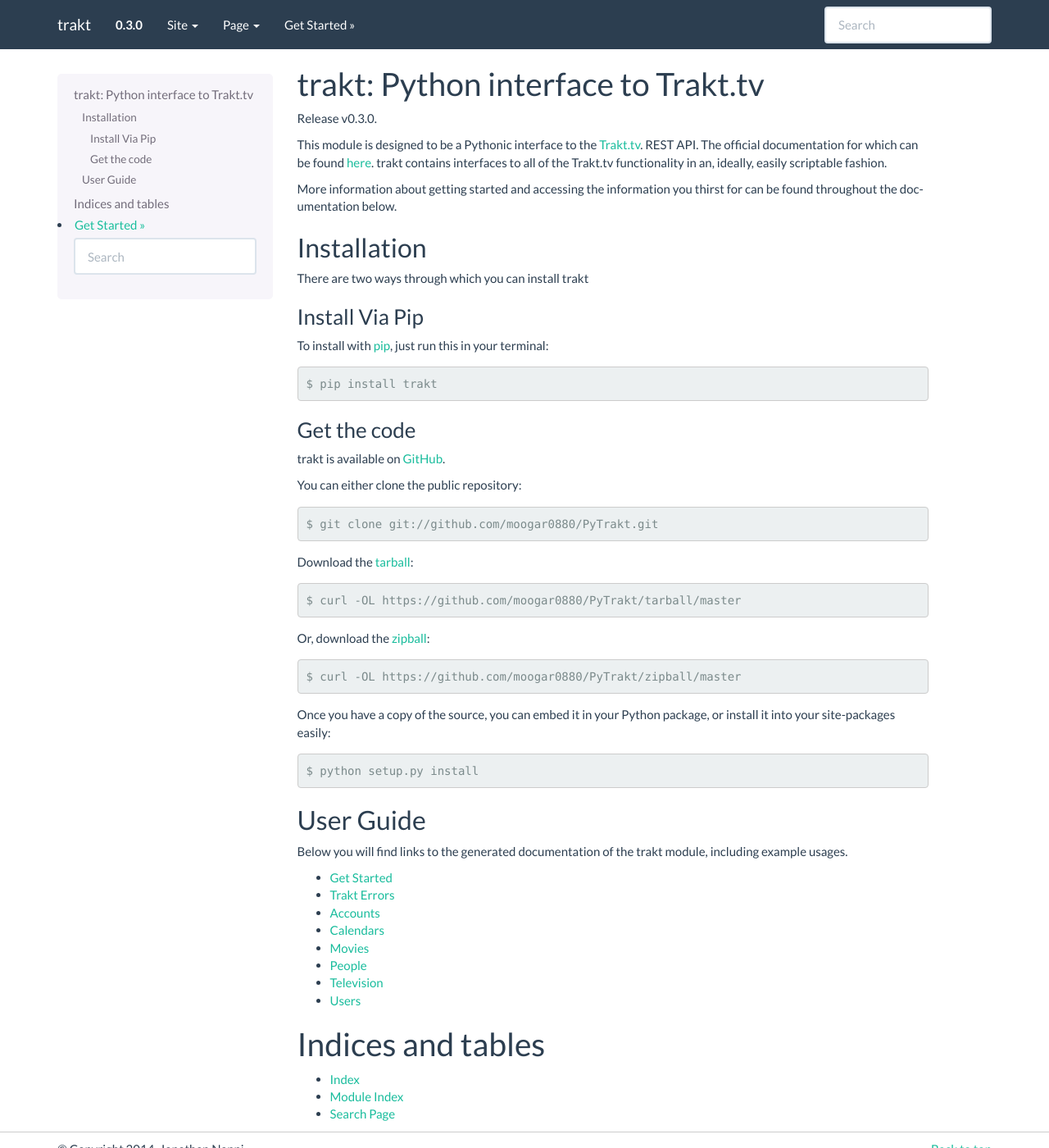
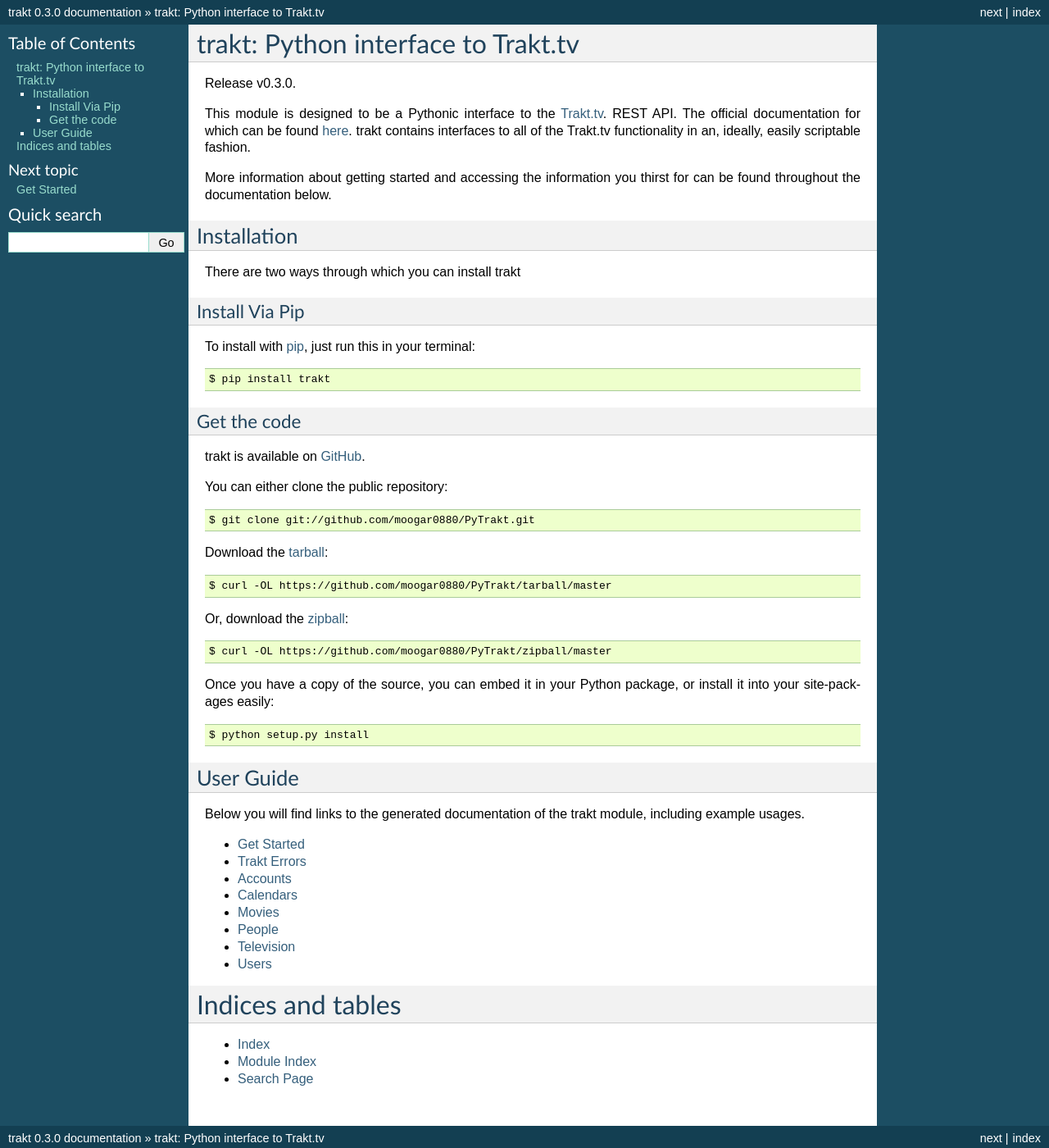
Before and after one commit to moogar0880/PyTrakt, a Sphinx documentation site: the page built from docs/index.rst, in a window 1280 px wide and 1400 px high. Shown: the whole window at 82% size. Built offline with Sphinx 7.4.7, drawn with Linux system fonts in a browser that asks for light colours.

Commit message:
Removing bootstrap theme for now.

```diff
--- a/docs/conf.py
+++ b/docs/conf.py
@@ -15,7 +15,7 @@
 import sys
 import os
 import trakt
-import sphinx_bootstrap_theme
+# import sphinx_bootstrap_theme
 
 # If extensions (or modules to document with autodoc) are in another directory,
 # add these directories to sys.path here. If the directory is relative to the
@@ -102,23 +102,23 @@
 
 # The theme to use for HTML and HTML Help pages.  See the documentation for
 # a list of builtin themes.
-# html_theme = 'default'
-html_theme = 'bootstrap'
-html_theme_path = sphinx_bootstrap_theme.get_html_theme_path()
+html_theme = 'default'
+# html_theme = 'bootstrap'
+# html_theme_path = sphinx_bootstrap_theme.get_html_theme_path()
 
 # Theme options are theme-specific and customize the look and feel of a theme
 # further.  For a list of options available for each theme, see the
 # documentation.
-html_theme_options = {
+# html_theme_options = {
     # Location of link to source.
     # Options are "nav" (default), "footer" or anything else to exclude.
-    'source_link_position': 'null',
+    # 'source_link_position': 'null',
     # Bootswatch (http://bootswatch.com/) theme.
     #
     # Options are nothing with "" (default) or the name of a valid theme
     # such as "amelia" or "cosmo".
-    'bootswatch_theme': 'flatly',
-}
+    # 'bootswatch_theme': 'flatly',
+# }
 
 # Add any paths that contain custom themes here, relative to this directory.
 #html_theme_path = []
```
